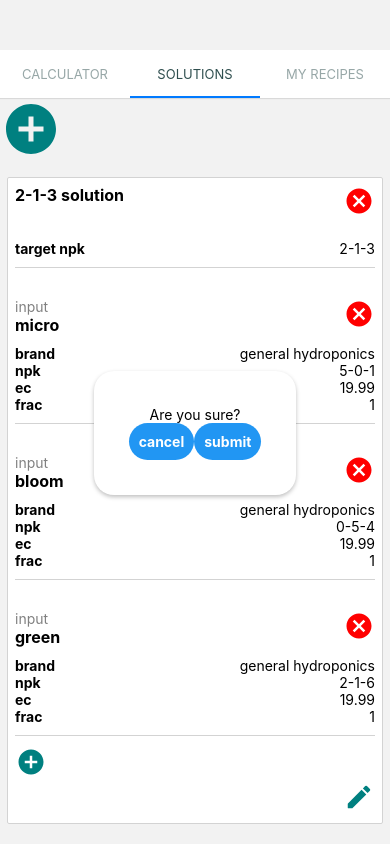
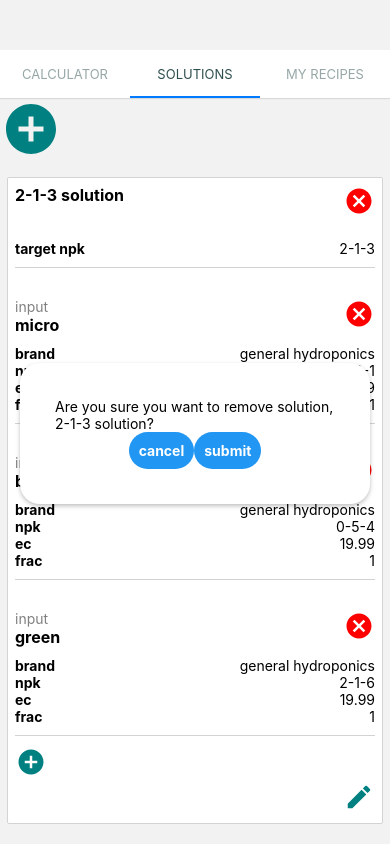
Before and after one commit to niole/hydrocalc-mobile, a React Native app: screen /Solutions in a window 390 px wide. Both pictures are taken after a click on the element 359 px from the left and 202 px from the top of the page. Built offline with nearby package versions, Linux system fonts and the light colour scheme; what expo-linking would draw is missing.

Commit message:
Add confirmation modals to the remove button in card and editable input card

```diff
--- a/screens/MyRecipes.tsx
+++ b/screens/MyRecipes.tsx
@@ -1,4 +1,5 @@
 import * as React from 'react';
+import { Text } from 'react-native';
 import { removeRecipe, SetRecipes, Recipe } from '../globalState';
 import { FlatList, Card } from '../components';
 import { RootTabScreenProps } from '../types';
@@ -16,7 +17,11 @@ export default function MyRecipes({ setRecipes, recipes }: RootTabScreenProps<'M
       <FlatList
         data={recipes}
         renderItem={({ item }) => (
-          <Card title={item.name} onRemove={() => removeRecipe(setRecipes, recipes, item)}>
+          <Card
+            removeConfirmationMsg={<Text>{`Are you sure you want to remove recipe, ${item.name}?`}</Text>}
+            title={item.name}
+            onRemove={() => removeRecipe(setRecipes, recipes, item)}
+          >
             <RecipeInstructions showTitle={false} key={item.id} recipe={item} />
           </Card>
         )}
--- a/solutions/EditableInputCard.tsx
+++ b/solutions/EditableInputCard.tsx
@@ -1,7 +1,7 @@
 import * as React from 'react';
 import { StyleSheet, View, Text } from 'react-native';
 import { SolutionInput, NPK } from '../globalState';
-import { RemoveButton, ValidatedTextInput, Section, Title, LabelValue, NpkLabel } from '../components';
+import { ConfirmationModal, RemoveButton, ValidatedTextInput, Section, Title, LabelValue, NpkLabel } from '../components';
 
 const getId = () => `${Math.random()}`;
 
@@ -39,7 +39,12 @@ export const EditableInputCard: React.FC<Props> = ({
             ) : <Title>{newValues.name || 'untitled'}</Title>
           }
         </View>
-        {onRemove && <RemoveButton onPress={() => onRemove(solutionInput)} /> }
+        {onRemove && <ConfirmationModal
+          onConfirm={() => onRemove!(solutionInput)}
+          Trigger={RemoveButton}
+        >
+          <Text>Are you sure you want to remove input, {newValues.name}?</Text>
+        </ConfirmationModal>}
       </View>
       <LabelValue
         editable={editable}
--- a/solutions/SolutionCard.tsx
+++ b/solutions/SolutionCard.tsx
@@ -40,6 +40,7 @@ export const SolutionCard: React.FC<Props> = ({ solution, onChange, onRemove })
           />
         ) : undefined
       }
+      removeConfirmationMsg={<Text>{`Are you sure you want to remove solution, ${newSolution.name}?`}</Text>}
       onRemove={() => onRemove(solution)}
       onChange={handleEdit}
       ToggleTrigger={({ onPress }) => <EditButton toggled={editing} onPress={onPress!} />}
```
